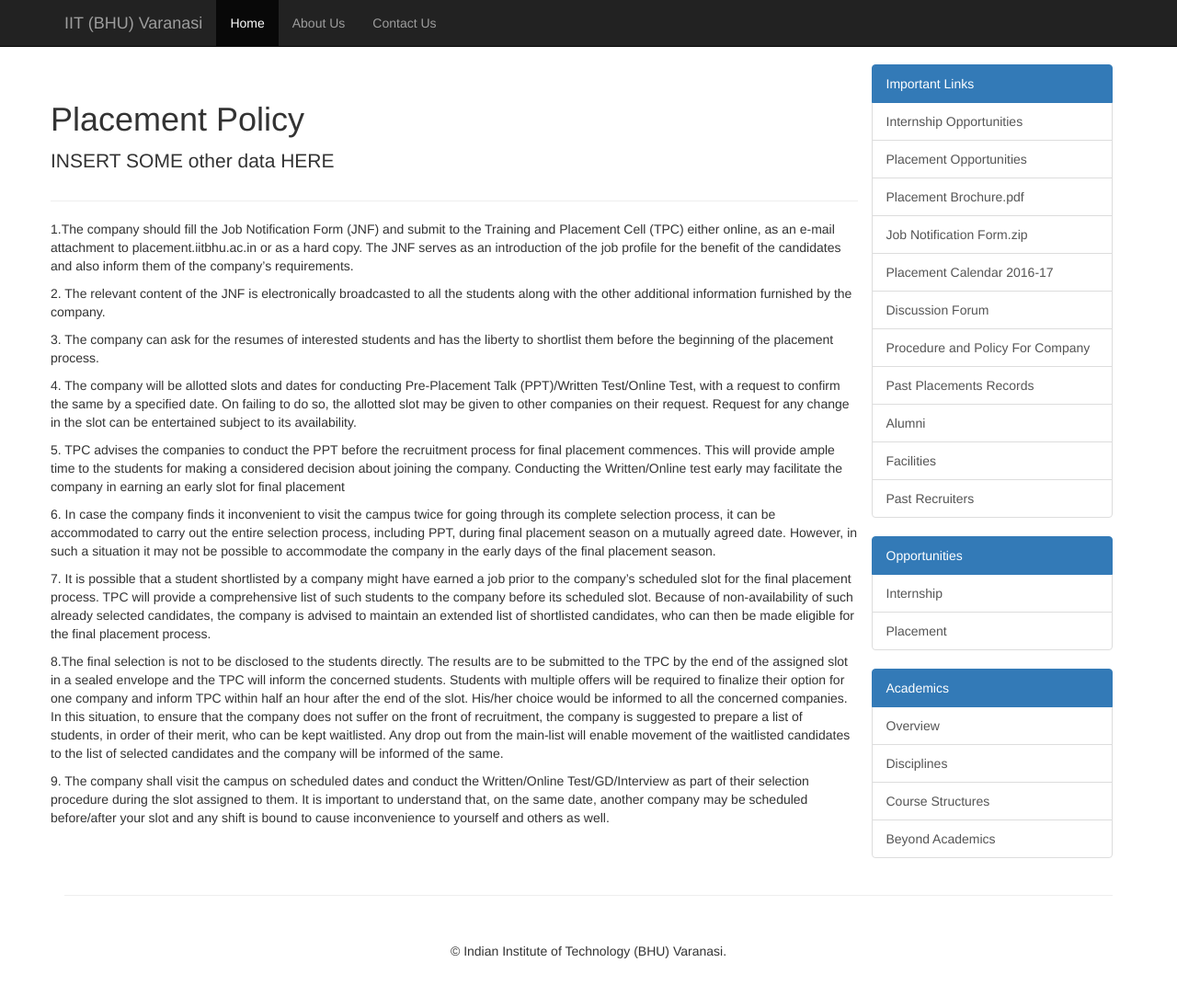
After one commit to ketankr9/itw3, a Django app: template templates/myapp/placementpolicy.html in a window 1280 px wide. The commit adds this page. Shown: the whole page at 92% size. Run offline with Django 3.2, Linux system fonts and the light colour scheme; the template is opened without the code that fills it, so the values that code supplies are empty; some libraries are stand-ins or nearby versions.

Commit message:
Add files via upload

```diff
--- a/templates/myapp/academics.html
+++ b/templates/myapp/academics.html
@@ -12,4 +12,5 @@
 			<p>The Institute through its demanding curriculum has made it mandatory for all students to pursue an Industrial Internship Programs in their third year accompained by the Industrial Tour to the various department concerned industries.  </p>
             <p>All the laboratories of the institute are equipped with modern instruments and machinery to equip students with the fundamental knowledge pertaining to their respective streams. All the departments are equiped with the latest and world class technology through their "Sophisticated Instrument Laboratories".</p>
             <p> Various Seminars and Guest lectures are organised by the institute to gear up the students for the outside world and to help them keep pace with the changing scenario in industries and research.Professional Communication is a necessary part of the student curriculum.</p>
+
 {% endblock %}
--- /dev/null
+++ b/templates/myapp/placementpolicy.html
@@ -0,0 +1,51 @@
+{% extends 'myapp/base.html' %}
+{% block content %}
+                   <div class="page-header">
+              <h1>Placement Policy </h1>
+              <p class="lead">INSERT SOME other data HERE</p>
+            </div>
+
+
+<p>1.The company should fill the Job Notification Form (JNF) and submit to the Training and
+Placement Cell (TPC) either online, as an e-mail attachment to placement.iitbhu.ac.in or as a
+hard copy. The JNF serves as an introduction of the job profile for the benefit of the candidates
+and also inform them of the company’s requirements.  </p>
+            <p>2. The relevant content of the JNF is electronically broadcasted to all the students along with the
+other additional information furnished by the company. </p>
+
+			<p>3. The company can ask for the resumes of interested students and has the liberty to shortlist
+them before the beginning of the placement process.  </p>
+			<p> 4. The company will be allotted slots and dates for conducting Pre-Placement Talk (PPT)/Written
+Test/Online Test, with a request to confirm the same by a specified date. On failing to do so, the
+allotted slot may be given to other companies on their request. Request for any change in the
+slot can be entertained subject to its availability. </p>
+			<p> 5. TPC advises the companies to conduct the PPT before the recruitment process for final
+placement commences. This will provide ample time to the students for making a considered
+decision about joining the company. Conducting the Written/Online test early may facilitate the
+company in earning an early slot for final placement </p>
+			<p> 6. In case the company finds it inconvenient to visit the campus twice for going through its
+complete selection process, it can be accommodated to carry out the entire selection process,
+including PPT, during final placement season on a mutually agreed date. However, in such a
+situation it may not be possible to accommodate the company in the early days of the final
+placement season. </p>
+			<p> 7. It is possible that a student shortlisted by a company might have earned a job prior to the
+company’s scheduled slot for the final placement process. TPC will provide a comprehensive list
+of such students to the company before its scheduled slot. Because of non-availability of such
+already selected candidates, the company is advised to maintain an extended list of shortlisted
+candidates, who can then be made eligible for the final placement process. </p>
+			<p> 8.The final selection is not to be disclosed to the students directly. The results are to be submitted
+to the TPC by the end of the assigned slot in a sealed envelope and the TPC will inform the
+concerned students. Students with multiple offers will be required to finalize their option for
+one company and inform TPC within half an hour after the end of the slot. His/her choice would
+be informed to all the concerned companies. In this situation, to ensure that the company does
+not suffer on the front of recruitment, the company is suggested to prepare a list of students, in
+order of their merit, who can be kept waitlisted. Any drop out from the main-list will enable
+movement of the waitlisted candidates to the list of selected candidates and the company will
+be informed of the same. </p>
+			<p> 9. The company shall visit the campus on scheduled dates and conduct the Written/Online
+Test/GD/Interview as part of their selection procedure during the slot assigned to them. It is
+important to understand that, on the same date, another company may be scheduled
+before/after your slot and any shift is bound to cause inconvenience to yourself and others as
+well.
+</p>
+{% endblock %}
```
Also changed, not shown: templates/myapp/beyond academics.html (added, +44 -0 lines). Lines whose indentation alone changed are shown as unchanged.
